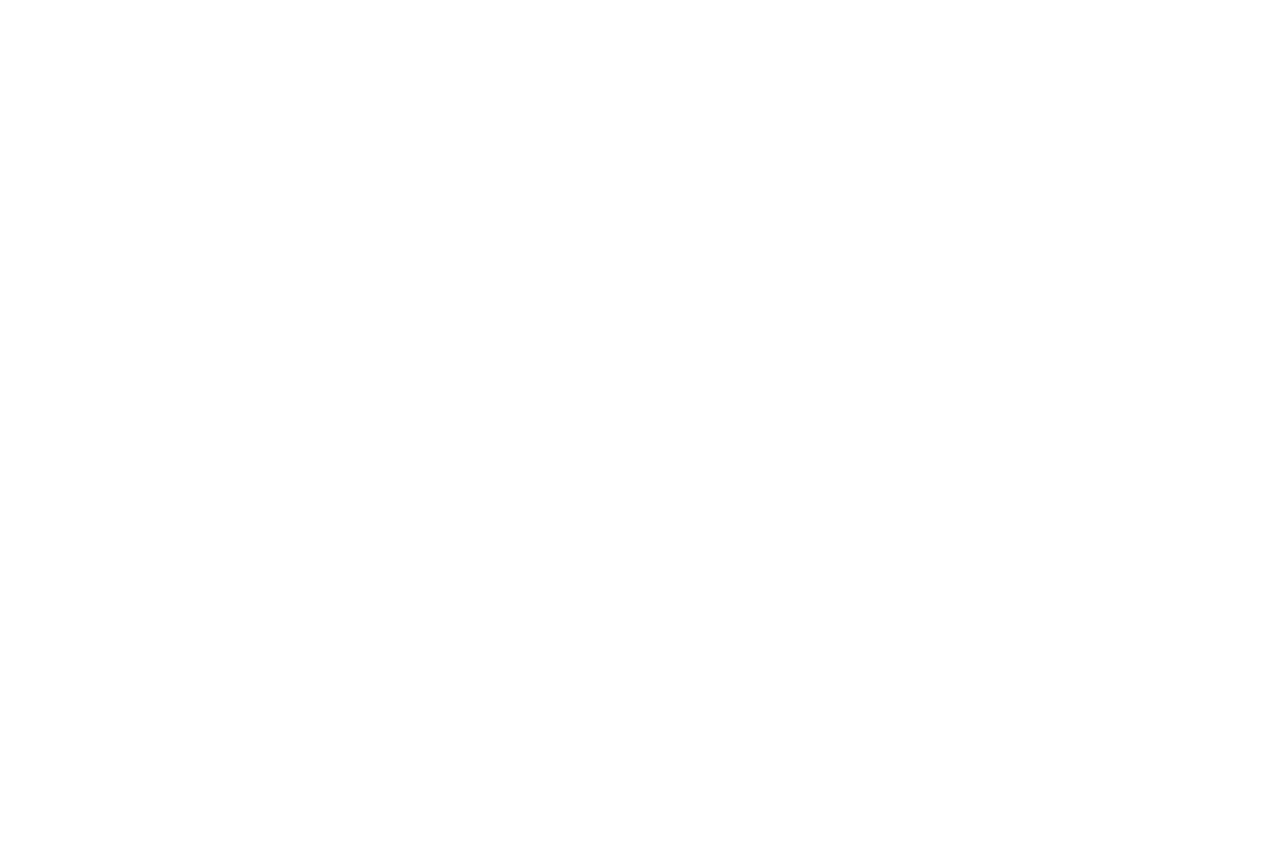
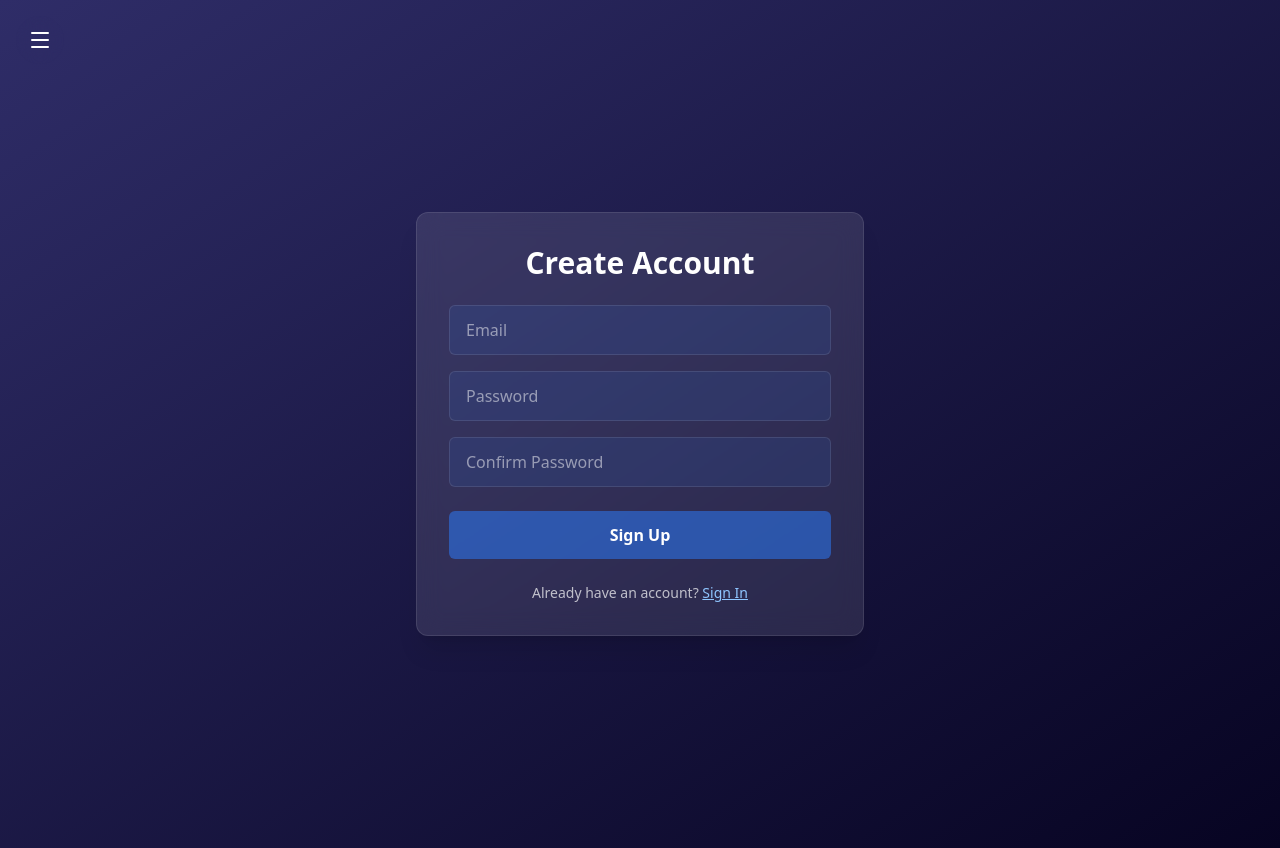
Before and after one commit to kaia-fraz/Quote-App, a React (Vite) app: page /sign-up in a window 1280 px wide. Before the commit this address had no page. Before the commit the page ends 800 px from the top, so only its background shows below. Built offline with nearby package versions, Linux system fonts and the light colour scheme.

Commit message:
made sign up and sign in pages, not functional yet

```diff
--- a/src/App.jsx
+++ b/src/App.jsx
@@ -5,6 +5,8 @@ import Settings from "./pages/Settings.jsx";
 import Favorites from "./pages/Favorites.jsx";
 import OwnQuotes from "./pages/OwnQuotes.jsx";
 import { useEffect, useState } from "react";
+import SignUp from "./pages/SignUp.jsx";
+import SignIn from "./pages/SignIn.jsx";
 
 
 export default function App() {
@@ -23,6 +25,8 @@ export default function App() {
           <Route path="/settings" element={<Settings />} />
           <Route path="/favorites" element={<Favorites />} />
           <Route path="/own-quotes" element={<OwnQuotes />} />
+          <Route path="/sign-up" element={<SignUp />} />
+          <Route path="/sign-in" element={<SignIn />} />
         </Routes>
 
       </main>
--- a/src/components/OwnQuoteCard.jsx
+++ b/src/components/OwnQuoteCard.jsx
@@ -1,6 +1,6 @@
 import React from "react";
 
-export default function QuoteCard({ quote, onRemove }) {
+export default function OwnQuoteCard({ quote, onRemove }) {
   return (
     <div className="bg-white p-4 rounded-lg shadow flex justify-between items-start"
     style={{
--- a/src/components/SideBar.jsx
+++ b/src/components/SideBar.jsx
@@ -1,5 +1,5 @@
 import { useState } from "react";
-import { Home as HomeIcon, Menu, Settings as SettingsIcon, Heart as HeartIcon, X, Plus } from "lucide-react";
+import { Home as HomeIcon, Menu, Settings as SettingsIcon, Heart as HeartIcon, X, Plus, CircleUserRound } from "lucide-react";
 import { Link } from "react-router-dom";
 
 
@@ -34,6 +34,10 @@ export default function SideBar() {
               <Plus className="w-5 h-5" />
               <span >Add</span>
             </Link>
+            <Link to="/sign-up" className="flex items-center gap-2 hover:text-gray-300">
+              <CircleUserRound className="w-5 h-5" />
+              <span >Sign Up</span>
+            </Link>
           </nav>
         </div>
       )}
--- a/src/hooks/UseQuote.js
+++ b/src/hooks/UseQuote.js
@@ -1,39 +1,29 @@
-import { useState, useEffect } from "react";
+import { useEffect, useState, useCallback } from "react";
 
-export default function UseQuote() {
+// Custom hook: fetch a random quote and expose state + refetch
+export default function useQuote() {
   const [quote, setQuote] = useState(null);
-  const [loading, setLoading] = useState(true);
+  const [loading, setLoading] = useState(false);
   const [error, setError] = useState(null);
 
-  async function fetchQuote() {
+  const fetchQuote = useCallback(async () => {
+    setLoading(true);
+    setError(null);
     try {
-      setLoading(true);
-      setError(null);
-
-      const res = await fetch("https://api.quotable.io/random");
-
-      if (!res.ok) {
-        throw new Error("Failed to fetch quote");
-      }
-
+      const res = await fetch("https://quotastic-whispers.vercel.app/api/random");
+      if (!res.ok) throw new Error(`Request failed (${res.status})`);
       const data = await res.json();
       setQuote(data);
-    } catch (err) {
-      console.error("Error fetching quote:", err);
-      setError("Failed to load quote. Try again.");
+    } catch (e) {
+      setError(e.message || "Failed to fetch quote");
     } finally {
       setLoading(false);
     }
-  }
+  }, []);
 
   useEffect(() => {
     fetchQuote();
-  }, []);
+  }, [fetchQuote]);
 
-  return {
-    quote,
-    loading,
-    error,
-    fetchQuote,
-  };
+  return { quote, loading, error, fetchQuote };
 }
--- /dev/null
+++ b/src/pages/SignIn.jsx
@@ -0,0 +1,68 @@
+import { useState } from "react";
+import { useNavigate, Link } from "react-router-dom";
+import BackgroundWrapper from "../../Style/Background.jsx";
+
+export default function SignIn() {
+  const [form, setForm] = useState({ email: "", password: "" });
+  const [error, setError] = useState(null);
+  const navigate = useNavigate();
+
+  const handleChange = (e) => {
+    setForm({ ...form, [e.target.name]: e.target.value });
+  };
+
+  const handleSubmit = (e) => {
+    e.preventDefault();
+    setError(null);
+    // Fake auth placeholder; replace with real validation
+    if (!form.email || !form.password) {
+      setError("Email and password are required");
+      return;
+    }
+    console.log("User signed in:", form);
+    navigate("/");
+  };
+
+  return (
+    <BackgroundWrapper>
+      <div className="min-h-screen flex items-center justify-center px-4">
+        <form
+          onSubmit={handleSubmit}
+          className="w-full max-w-md p-8 rounded-xl bg-white/10 backdrop-blur-md border border-white/10 shadow-xl text-white"
+        >
+          <h2 className="text-3xl font-bold mb-6 text-center">Welcome Back</h2>
+          {error && <p className="mb-4 text-red-300 text-sm">{error}</p>}
+          <div className="space-y-4">
+            <input
+              type="email"
+              name="email"
+              placeholder="Email"
+              value={form.email}
+              onChange={handleChange}
+              className="w-full px-4 py-3 rounded-md bg-blue-500/10 outline-none border border-white/10 focus:border-blue-400 transition"
+              required
+            />
+            <input
+              type="password"
+              name="password"
+              placeholder="Password"
+              value={form.password}
+              onChange={handleChange}
+              className="w-full px-4 py-3 rounded-md bg-blue-500/10 outline-none border border-white/10 focus:border-blue-400 transition"
+              required
+            />
+          </div>
+          <button
+            type="submit"
+            className="w-full mt-6 bg-blue-500/50 hover:bg-blue-500/70 text-white font-semibold py-3 rounded-md transition"
+          >
+            Sign In
+          </button>
+          <p className="mt-6 text-center text-sm text-white/70">
+            Don't have an account? <Link to="/sign-up" className="text-blue-300 hover:text-blue-200 underline">Sign Up</Link>
+          </p>
+        </form>
+      </div>
+    </BackgroundWrapper>
+  );
+}
--- /dev/null
+++ b/src/pages/Signup.jsx
@@ -0,0 +1,76 @@
+import { useState } from "react";
+import { useNavigate, Link } from "react-router-dom";
+import BackgroundWrapper from "../../Style/Background.jsx";
+
+export default function SignUp() {
+  const [form, setForm] = useState({ email: "", password: "", confirmPassword: "" });
+  const [error, setError] = useState(null);
+  const navigate = useNavigate();
+
+  const handleChange = (e) => {
+    setForm({ ...form, [e.target.name]: e.target.value });
+  };
+
+  const handleSubmit = (e) => {
+    e.preventDefault();
+    setError(null);
+    if (form.password !== form.confirmPassword) {
+      setError("Passwords do not match");
+      return;
+    }
+    console.log("User signed up:", form);
+    navigate("/sign-in");
+  };
+
+  return (
+    <BackgroundWrapper>
+      <div className="min-h-screen flex items-center justify-center px-4">
+        <form
+          onSubmit={handleSubmit}
+          className="w-full max-w-md p-8 rounded-xl bg-white/10 backdrop-blur-md border border-white/10 shadow-xl text-white"
+        >
+          <h2 className="text-3xl font-bold mb-6 text-center">Create Account</h2>
+          {error && <p className="mb-4 text-red-300 text-sm">{error}</p>}
+          <div className="space-y-4">
+            <input
+              type="email"
+              name="email"
+              placeholder="Email"
+              value={form.email}
+              onChange={handleChange}
+              className="w-full px-4 py-3 rounded-md bg-blue-500/10 outline-none border border-white/10 focus:border-blue-400 transition"
+              required
+            />
+            <input
+              type="password"
+              name="password"
+              placeholder="Password"
+              value={form.password}
+              onChange={handleChange}
+              className="w-full px-4 py-3 rounded-md bg-blue-500/10 outline-none border border-white/10 focus:border-blue-400 transition"
+              required
+            />
+            <input
+              type="password"
+              name="confirmPassword"
+              placeholder="Confirm Password"
+              value={form.confirmPassword}
+              onChange={handleChange}
+              className="w-full px-4 py-3 rounded-md bg-blue-500/10 outline-none border border-white/10 focus:border-blue-400 transition"
+              required
+            />
+          </div>
+          <button
+            type="submit"
+            className="w-full mt-6 bg-blue-500/50 hover:bg-blue-500/70 text-white font-semibold py-3 rounded-md transition"
+          >
+            Sign Up
+          </button>
+          <p className="mt-6 text-center text-sm text-white/70">
+            Already have an account? <Link to="/sign-in" className="text-blue-300 hover:text-blue-200 underline">Sign In</Link>
+          </p>
+        </form>
+      </div>
+    </BackgroundWrapper>
+  );
+}
```
Also changed, not shown: src/components/QuoteCard.jsx (added).
